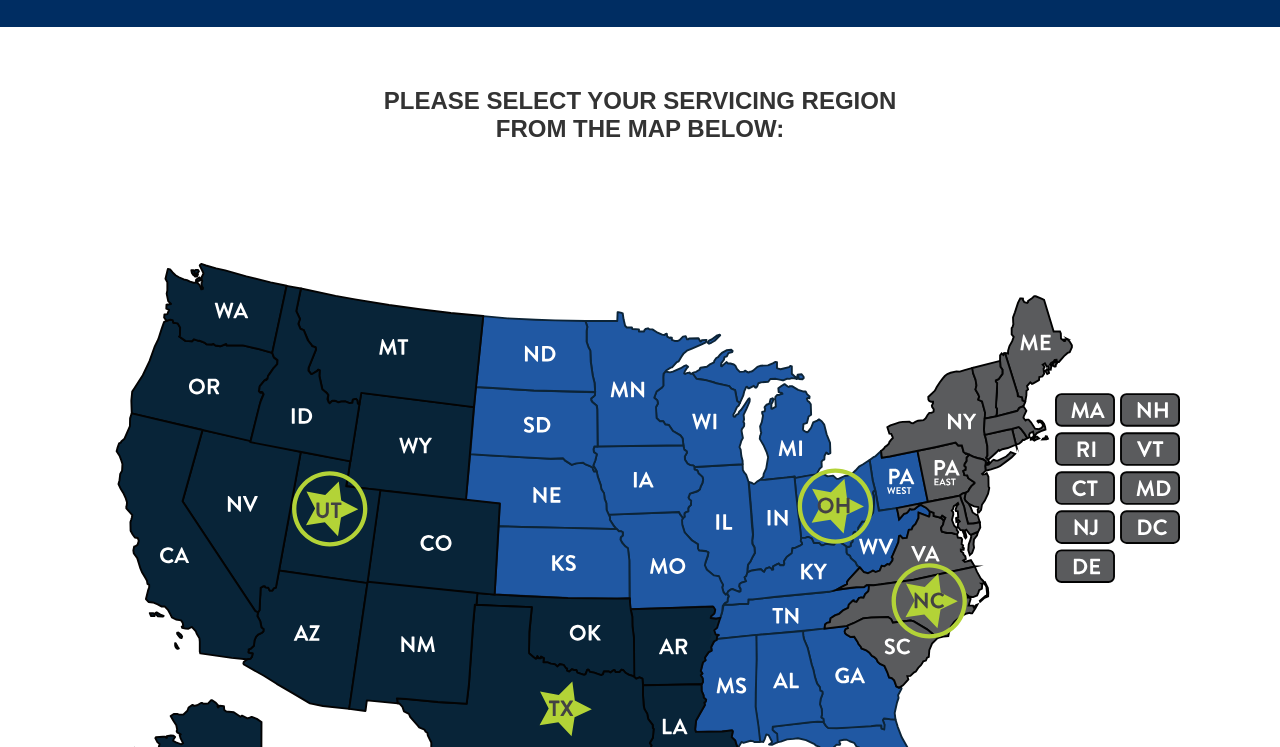
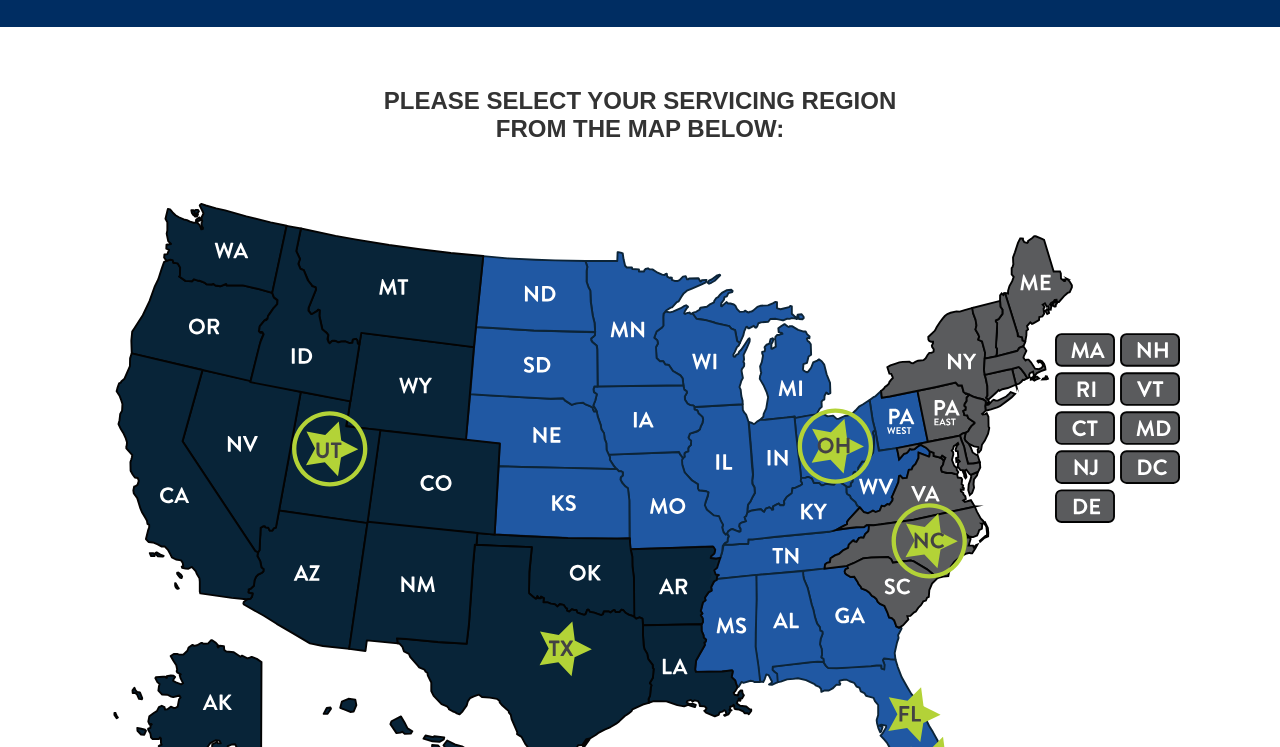
Before and after one commit to westongallagher/catapultlaunch, a plain HTML site: page index.html in a window 1280 px wide. Shown: the part 53-800 px from the top of the page. Drawn offline with Linux system fonts and the light colour scheme.

Commit message:
updated css

```diff
--- a/styles.css
+++ b/styles.css
@@ -42,7 +42,7 @@ body {
 }
 
 .map-section {
-    padding: 60px 0;
+    padding: 0px 0px 60px 0px;
     width: 100%;
     display: flex;
     justify-content: center;
```
